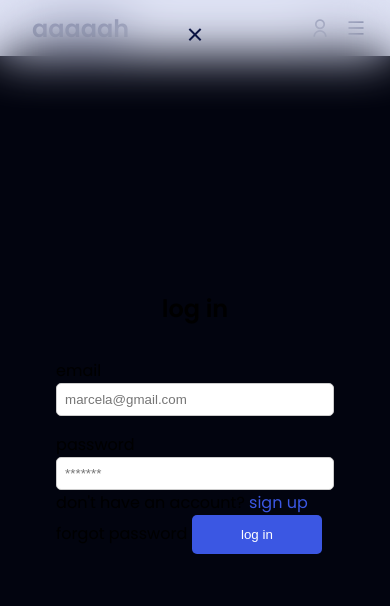
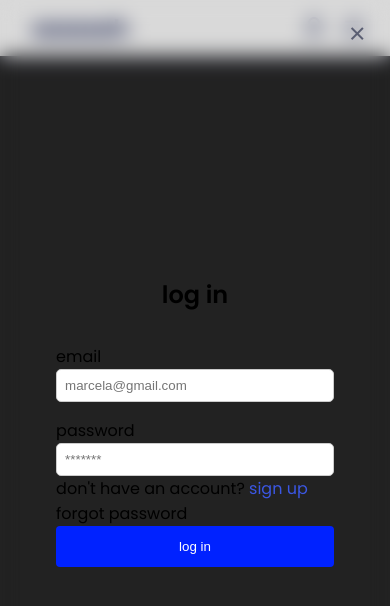
Before and after one commit to DaanHessen/studify, a website built with Vite: page index.html in a window 390 px wide. Both pictures are taken after a click on the icon 320 px from the left and 28 px from the top of the page. Built offline with nearby package versions, Linux system fonts and the light colour scheme.

Commit message:
changed nav

```diff
--- a/src/main.js
+++ b/src/main.js
@@ -4,7 +4,6 @@ import './view/pages/home-page';
 const navMenu = document.getElementById('nav-menu');
 const navToggle = document.getElementById('nav-toggle');
 const navClose = document.getElementById('nav-close');
-const closeButton = document.getElementById('nav-close'); // Update closeButton to refer to the hamburger menu close button
 
 navToggle.addEventListener('click', () => {
     if (window.innerWidth <= 1023) {
@@ -19,8 +18,14 @@ navClose.addEventListener('click', () => {
 });
 
 function toggleNavClose() {
-    navClose.classList.toggle('visible');
-    closeButton.classList.toggle('visible'); // Toggle the visibility of the close button
+    const isMenuVisible = navMenu.classList.contains('show-menu');
+    navClose.classList.toggle('visible', isMenuVisible);
+}
+
+function toggleLogin() {
+    loginForm.classList.toggle('show');
+    body.classList.toggle('show-login-overlay');
+    loginClose.classList.toggle('visible', loginForm.classList.contains('show'));
 }
 
 // login
@@ -38,9 +43,3 @@ loginClose.addEventListener('click', () => {
     toggleLogin();
     toggleNavClose();
 });
-
-function toggleLogin() {
-    loginForm.classList.toggle('show');
-    body.classList.toggle('show-login-overlay');
-    closeButton.classList.toggle('visible'); // Toggle the visibility of the close button
-}
--- a/style.css
+++ b/style.css
@@ -10,7 +10,7 @@
 --first-color: hsl(230, 75%, 56%);
 --title-color: hsl(230, 75%, 15%);
 --text-color: hsl(230, 12%, 40%);
---body-color: hsl(230, 100%, 98%);
+--body-color: hsl(0, 0%, 85%);
 --container-color: hsl(232, 100%, 50%);
 --border-color: hsl(230, 25%, 80%);
 
@@ -18,7 +18,8 @@
 --body-font: 'Poppins', sans-serif;
 --h2-font-size: 1.25rem;
 --normal-font-size: .938rem;
-background-color: black;
+  background-color: rgb(34, 34, 34);
+  transition: all .3s ease;
 
 --font-regular: 400;
 --font-medium: 500;
@@ -27,13 +28,6 @@ background-color: black;
 --z-fixed: 100;
 --z-modal: 1000;
 
-}
-
-@media (prefers-color-scheme: dark), (prefers-color-scheme: no-preference) {
-    :root {
-        --main-color: var(--first-color-dark);
-        --title-color: var(--title-color-dark);
-    }
 }
 
 * {
@@ -68,7 +62,7 @@ a {
 .nav {
     height: var(--header-height);
     display: flex;
-    justify-content: flex-start;
+    justify-content: space-between;
     align-items: center;
     padding: 0;
 }
@@ -94,11 +88,10 @@ a {
 .nav__login,
 .nav__toggle,
 .nav__close {
-    font-size: 1.25rem;
+    font-size: 1.5rem;
     color: var(--title-color);
     cursor: pointer;
     transition: color .4s;
-
 }
 
 
@@ -114,11 +107,14 @@ a {
         top: -100%;
         left: 0;
         background-color: var(--body-color);
-        box-shadow: 0 8px 16px hsla(230, 75%, 32%, .15);
+        box-shadow: 0 4px 8px rgba(0, 0, 0, 0.2);
         width: 100%;
-        padding-block: 4.5rem 4rem;
-        transition: top .4s;
-        justify-content: flex-start;
+        padding-top: 3rem;
+        padding-bottom: 2rem;
+        transition: top 0.5s ease-in-out;
+        display: flex;
+        flex-direction: column;
+        align-items: left;
     }
     .nav__list {
         flex-direction: column;
@@ -135,7 +131,7 @@ a {
     flex-wrap: wrap;
     row-gap: 2.5rem;
     text-align: left;
-    align-items: center;
+    align-items: left;
     flex: 1;
     margin-left: 1rem;
 }
@@ -156,11 +152,11 @@ a {
     transition: color .4s;
 }
 .nav__close {
-    display: none;
     position: absolute;
     top: .7rem;
     right: .7rem;
     font-size: 1.5rem;
+    cursor: pointer;
 }
 
 /* desktop */
@@ -197,11 +193,9 @@ a {
     width: 100%;
     height: 100%;
     z-index: var(--z-modal);
-    background-color: hsla(230, 75%, 32%, .1);
-    backdrop-filter: blur(24px);
-    -webkit-backdrop-filter: blur(24px); /* safari */
-    padding: 1;
-    box-sizing: border-box;
+    background-color: hsla(34, 34, 34, 0.75);
+    backdrop-filter: blur(10px);
+    -webkit-backdrop-filter: blur(10px); /* safari */
 }
     .login.show {
     display: flex;
@@ -210,10 +204,24 @@ a {
 }
 
 .login-form {
-    background-color: white;
+    width: 90%;
+    max-width: 320px;
+    background: linear-gradient(to bottom right, #ffffff, #e6e4ff);
     padding: 2rem;
     border-radius: 10px;
-    box-shadow: 0 0 10px rgba(0,0,0, 0.1);
+    box-shadow: 0 8px 16px rgba(0,0,0,0.2);
+    animation: slideIn 0.5s ease-out forwards;
+}
+
+@keyframes slideIn {
+    0% {
+        transform: translateY(-20px);
+        opacity: 0;
+    }
+    100% {
+        transform: translateY(0);
+        opacity: 1;
+    }
 }
 
 .login__title {
@@ -247,13 +255,12 @@ a {
 }
 
 .login__button {
-    width: calc(50% - 0.5rem);
-    margin-right: 0.5rem;
-    padding: 0.75rem;
-    background-color: var(--first-color);
+    width: 100%;
+    padding: 0.8rem;
+    background-color: var(--container-color);
     color: white;
     border: none;
-    border-radius: 5px;
+    border-radius: 4px;
     cursor: pointer;
     transition: background-color 0.3s;
 }
@@ -263,15 +270,14 @@ a {
 }
 
 .login__close {
-    position: fixed;
-    top: 1.4rem;
-    right: 1.rem;
+    position: absolute;
+    top: 1.3rem;
+    right: 1.3rem;
     font-size: 1.5rem;
-    color: var(--title-color);
     cursor: pointer;
+    color: var(--text-color);
 }
 
-/* temp fix for x button not showing on login screen */
-.nav__close.visible {
-    display: none;
-}
+.visible {
+    display: block;
+  }
```
